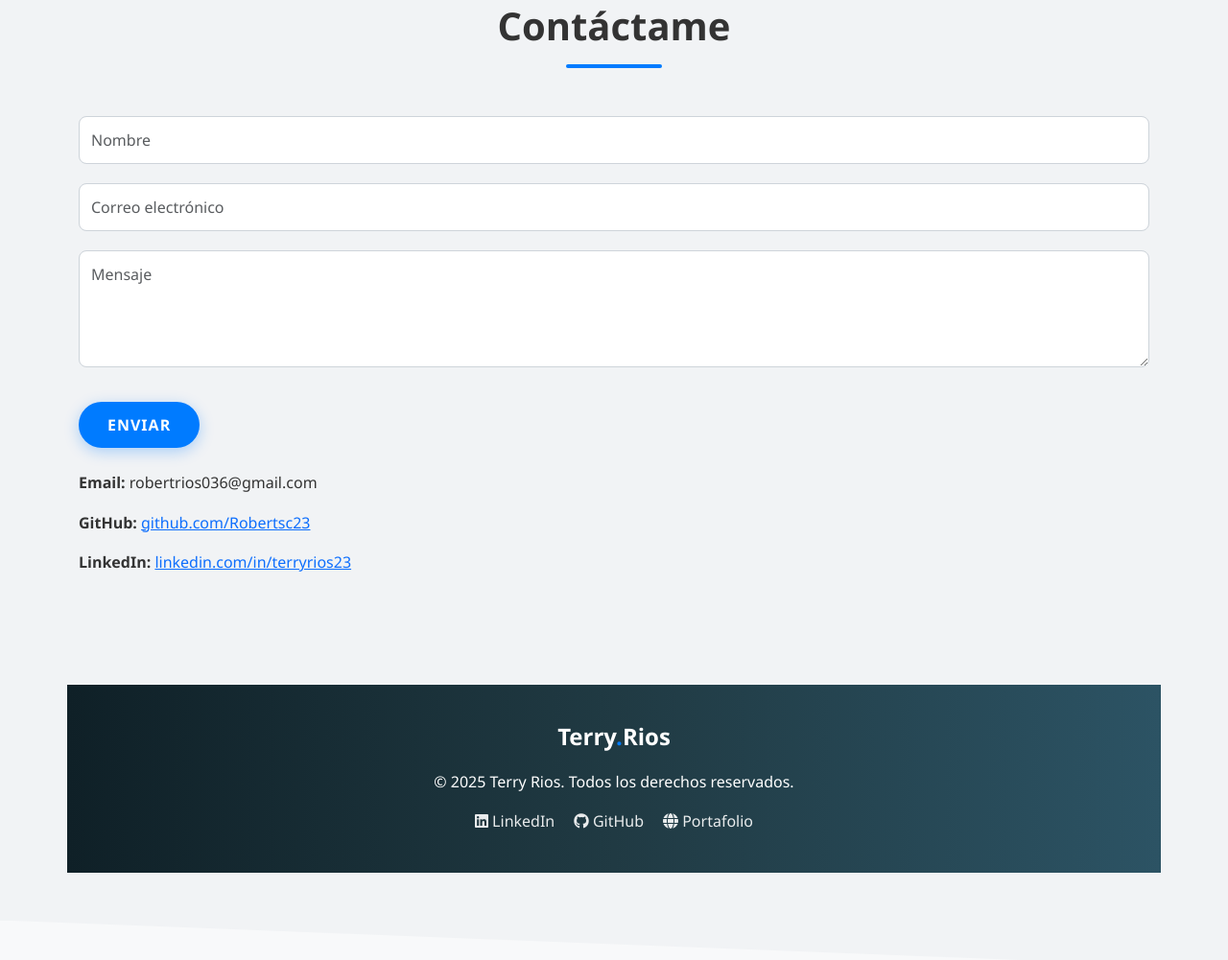
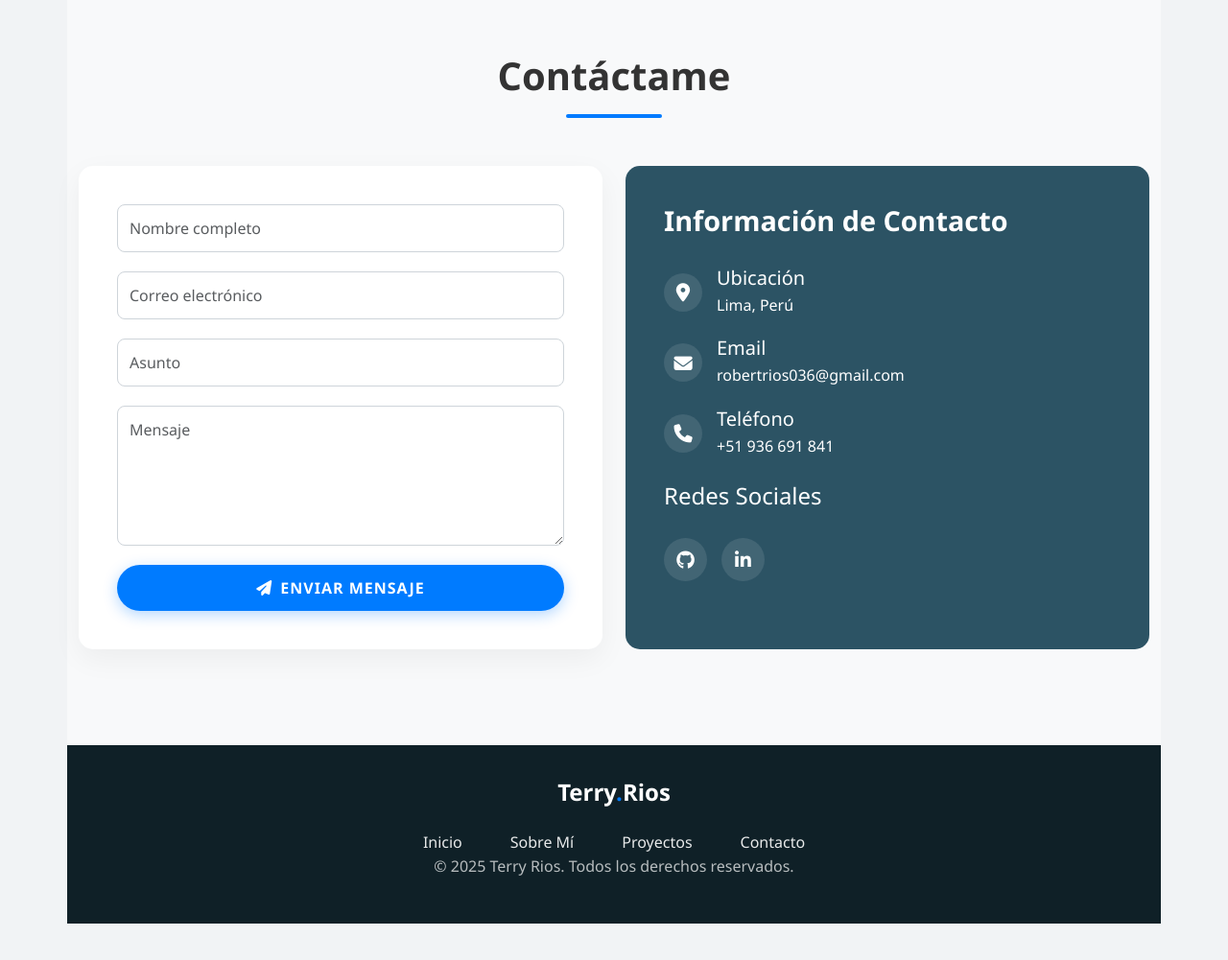
Before and after one commit to Robertsc23/portafolio, a plain HTML site: page portafolio.html in a window 1280 px wide. Shown: the part 2458-3459 px from the top of the page at 96% size. Drawn offline with nearby package versions, Linux system fonts and the light colour scheme.

Commit message:
Fix rutas de imágenes para GitHub Pages

```diff
--- a/adwa.html
+++ b/portafolio.html
@@ -802,7 +802,7 @@ img,svg{
       <div class="row">
         <div class="col-lg-4 mb-4 mb-lg-0;">
           <div class="about-img fade-in">
-            <img src="/1_72181295-f.png" alt="Terry Rios">
+            <img src="./1_72181295-f.png" alt="Terry Rios">
           </div>
         </div>
         <div class="col-lg-8">
@@ -859,7 +859,7 @@ img,svg{
         <div class="center-project">
         <div class="col-lg-4 col-md-6 mb-4">
           <div class="project-card fade-in">
-            <img src="/calendar.png" class="project-img" alt="Task Manager API">
+            <img src="./calendar.png" class="project-img" alt="Task Manager API">
             <div class="project-body">
               <h3 class="project-title">ReservaCitasAPI</h3>
               <p class="project-text">API REST para gestionar citas médicas con autenticación JWT y control de roles (Doctor, Paciente, Admin).
@@ -884,34 +884,95 @@ img,svg{
 
 
         <!-- Contacto -->
-         <section id="contacto" class="container my-5">
-          <h2 class="section-title">Contáctame</h2>
-          <form action="https://formspree.io/f/meoapgve" method="POST">
-            <input type="text" name="name" class="form-control" placeholder="Nombre" required>
-            <input type="email" name="email" class="form-control" placeholder="Correo electrónico" required>
-            <textarea name="message" class="form-control" rows="4" placeholder="Mensaje" required></textarea>
-            <button type="submit" class="btn btn-primary mt-3">Enviar</button>
+    <section id="contacto" class="contact-section">
+        <div class="container">
+          <h2 class="section-title fade-in">Contáctame</h2>
+          <div class="row">
+            <div class="col-lg-6 mb-4 mb-lg-0">
+              <div class="contact-form fade-in">
+                <form id="contactForm" action="https://formspree.io/f/meoapgve" method="POST">
+  <div class="mb-3">
+    <input type="text" name="name" class="form-control" id="name" placeholder="Nombre completo" required>
+  </div>
+  <div class="mb-3">
+    <input type="email" name="email" class="form-control" id="email" placeholder="Correo electrónico" required>
+  </div>
+  <div class="mb-3">
+    <input type="text" name="subject" class="form-control" id="subject" placeholder="Asunto" required>
+  </div>
+  <div class="mb-3">
+    <textarea name="message" class="form-control" id="message" rows="5" placeholder="Mensaje" required></textarea>
+  </div>
+  <button type="submit" class="btn btn-primary w-100">
+    <i class="fas fa-paper-plane me-2"></i>Enviar Mensaje
+  </button>
 </form>
+              </div>
+            </div>
+            <div class="col-lg-6">
+              <div class="contact-info fade-in">
+                <h3>Información de Contacto</h3>
+                <div class="contact-item">
+                  <div class="contact-icon">
+                    <i class="fas fa-map-marker-alt"></i>
+                  </div>
+                  <div>
+                    <h5 class="mb-1">Ubicación</h5>
+                    <p class="mb-0">Lima, Perú</p>
+                  </div>
+                </div>
+                <div class="contact-item">
+                  <div class="contact-icon">
+                    <i class="fas fa-envelope"></i>
+                  </div>
+                  <div>
+                    <h5 class="mb-1">Email</h5>
+                    <p class="mb-0">robertrios036@gmail.com</p>
+                  </div>
+                </div>
+                <div class="contact-item">
+                  <div class="contact-icon">
+                    <i class="fas fa-phone"></i>
+                  </div>
+                  <div>
+                    <h5 class="mb-1">Teléfono</h5>
+                    <p class="mb-0">+51 936 691 841</p>
+                  </div>
+                </div>
+                <h4 class="mt-4 mb-3">Redes Sociales</h4>
+                <div class="social-links">
+                  <a href="#" class="social-icon">
+                    <i class="fab fa-github"></i>
+                  </a>
+                  <a href="#" class="social-icon">
+                    <i class="fab fa-linkedin-in"></i>
+                  </a>
 
-          <div class="mt-4">
-            <p><strong>Email:</strong> robertrios036@gmail.com</p>
-            <p><strong>GitHub:</strong> <a href="https://github.com/Robertsc23">github.com/Robertsc23</a></p>
-            <p><strong>LinkedIn:</strong> <a href="https://www.linkedin.com/in/terryrios23/">linkedin.com/in/terryrios23</a></p>
+                </div>
+              </div>
+            </div>
+          </div>
         </div>
       </section>
-        <footer class="footer-full">
-          <div class="footer-content">
-            <h4 class="footer-logo">Terry<span style="color: var(--primary-color)">.</span>Rios</h4>
+
+      <!-- Footer -->
+      <footer>
+        <div class="container">
+          <div class="footer-logo">
+            Terry<span style="color: var(--primary-color)">.</span>Rios
+          </div>
+          <div class="footer-links">
+            <a href="#home" class="footer-link">Inicio</a>
+            <a href="#sobre-mi" class="footer-link">Sobre Mí</a>
+            <a href="#proyectos" class="footer-link">Proyectos</a>
+            <a href="#contacto" class="footer-link">Contacto</a>
+          </div>
           <p>&copy; 2025 Terry Rios. Todos los derechos reservados.</p>
-            <div class="footer-links">
-              <a href="#"><i class="fab fa-linkedin"></i> LinkedIn</a>
-              <a href="#"><i class="fab fa-github"></i> GitHub</a>
-              <a href="#"><i class="fas fa-globe"></i> Portafolio</a>
-            </div>
         </div>
       </footer>
-         <!-- Botón para volver arriba -->
-  <a href="#home" class="back-to-top" id="backToTop">
+
+      <!-- Back to Top -->
+      <a href="#" class="back-to-top" id="backToTop">
         <i class="fas fa-arrow-up"></i>
       </a>
 
```
Lines whose indentation alone changed are shown as unchanged.
